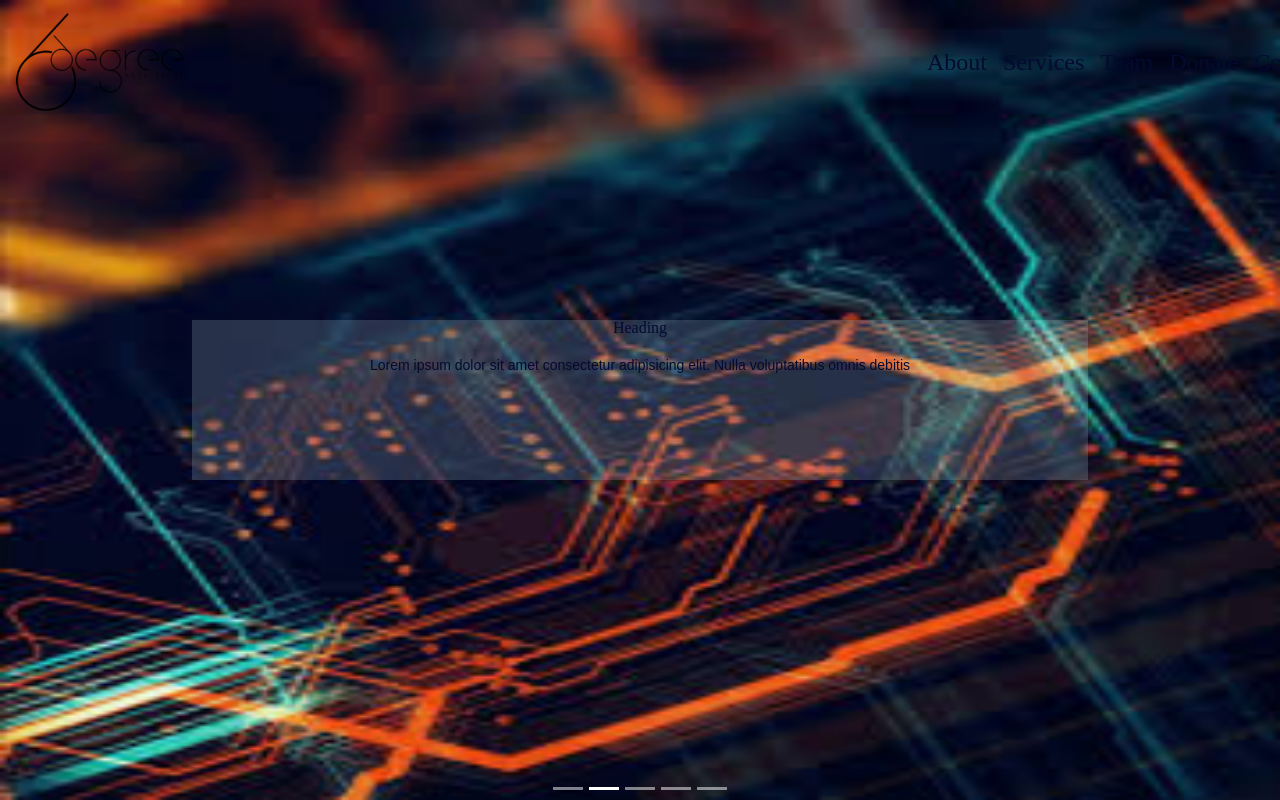
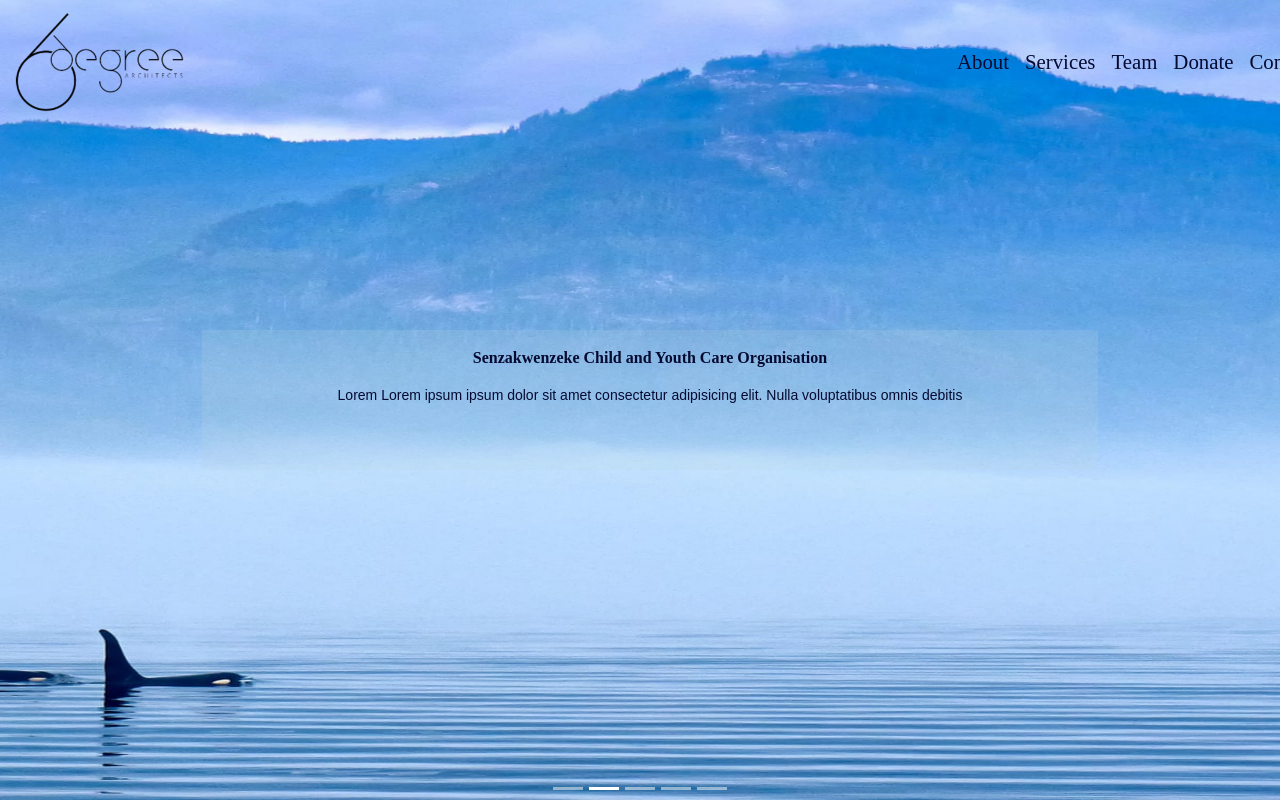
Before and after one commit to LesediMaleka/Senzakwenzeke, a plain HTML site: page index.html in a window 1280 px wide. Drawn offline with nearby package versions, Linux system fonts and the light colour scheme.

Commit message:
Added metags, fixed the navbar styles

```diff
--- a/css/Services.css
+++ b/css/Services.css
@@ -9,6 +9,7 @@
 .hide{
     display: block;
 }
+
 .hid{
     display: none;
 }
--- a/css/styleSheets.css
+++ b/css/styleSheets.css
@@ -59,10 +59,8 @@ html{
     scroll-behavior: smooth;
 }
 body{
-    /* background-color: bisque; */
     background-color: white;
     font-family: 'Old Standard TT', serif;
-    /* font-family: 'Questrial', sans-serif;*/
     color: #050A30;
     overflow-x: hidden;
     overflow-y: hidden;
@@ -89,7 +87,7 @@ strong{
   border-radius: 10px;
 }
 
-/* icons */
+/* icons and anchor tags*/
 .icon a{
     color: #050A30;
 }
@@ -106,6 +104,7 @@ a:hover{
 
 h1, h2 {
   font-family: 'Old Standard TT', serif;
+  font-weight: 600;
 }
 
 /* paragraph text for all the pages and sections */
@@ -122,10 +121,12 @@ h3{
     text-align: left;
     margin-left: 1vw;
     font-family: 'Old Standard TT', serif;
+    font-weight: 350;
 }
 h4{
     font-size: 18px;
     font-family: 'Old Standard TT', serif;
+    font-weight: 350;
 
 }
 .Heading{
@@ -148,7 +149,6 @@ h4{
     top: 0;
     left: 0;
     background-color: rgb(186,215,223);
-    /*   background: rgb(186,215,223); */
     color:#050A30;
     overflow: hidden;
     transition: 0.7s;
@@ -213,50 +213,43 @@ h4{
 }
 
 
-  /* index*/
-.parallax {
-    /* Full height */
+  /* index / homepage*/
+.SenzakwenzekeIndexImages{
     height: 100%;
-    /* height: auto; */
-
     /* Create the parallax scrolling effect */
+    background-repeat: no-repeat;
     background-position: center;
-    background-repeat: no-repeat;
     background-size: cover;
   }
 
   .indexBox{
     position: fixed;
+    padding-top: 20px;
+    margin: 10px;
     bottom: 40vh;
     color:#050A30;
     background-color: rgba(186,215,223, 0.2);
 }
-  .heroImage{
 
-    height:100%;
-    background-position: center;
-    background-repeat: no-repeat;
-    background-size: cover;
-  }
 
 /*Desktop navbar */
 .navbar-expand-lg{
     color: #050A30 !important;
-    font-size: 1.5em;
+    font-size: 1.3em;
 }
 /*  general classes*/
 .hideMobile{
     display: none;
 }
 
-/* About section */
+/* About page */
 .AboutUsImage{
   margin-left: 7vw;
   padding: 15px;
 
 }
 
-/* Team section */
+/* Team page */
 .pic{
   margin-left: 6vw;
   padding: 15px;
@@ -265,7 +258,6 @@ h4{
 .icon{
   display: inline-block;
   font-size: 1.4em;
-  /* border: 1.5px solid #050A30; */
   border-radius: 50%;
   height: 40px;
   width: 40px;
@@ -273,21 +265,10 @@ h4{
   padding-top: 10px;
   background-color:  rgb(186,215,223);
 }
-
-/* Donate page sction */
-/* .DonatePage{
-  background-image: url(../assets/Images/Homepage/h.jpg);
-  background-size: cover;
-  background-repeat: no-repeat;
-  opacity: 1;
-
-
-
-} */
+/* donate page */
 .DonateBox{
   border: 3px solid #050A30;
   padding: 10px;
-  /* background-color:  rgb(186,215,223); */
   border-radius: 10%;
   margin-bottom: 5vh;
   margin: 10px;
@@ -299,7 +280,7 @@ h4{
 
 }
 
-/*contact section/page */
+/*contact page */
 .FormButton{
   color:  rgb(186,215,223);
   background-color: #050A30;
@@ -381,7 +362,6 @@ h4{
   margin-left: 5vw;
 }
 
-/*  */
   /*Team section  */
   .TeamText{
     margin-left: 6vw;
@@ -441,23 +421,23 @@ h4{
   }
 
   .navbar-nav{
-        transform: translateX(-20px);
+      transform: translateX(10px);
 
     }
 
-/* index section */
+/* index page */
 .indexBox{
   top: 40vh;
   width: 70vw;
   left: 15vw;
 }
 
-  /* Contact Page :Lesedi */
+  /* Contact Page  */
 .FormButton{
     width: 15vw;
     margin-left: 12vw;
 }
-/* Team section */
+/* Team page */
 .pic{
   height: 20vh;
   margin-left: 1vw;
@@ -489,7 +469,7 @@ h4{
 
   /* navbar section */
   .navbar-nav{
-    transform: translateX(330px);
+    transform: translateX(360px);
 
   }
  .pic{
@@ -500,17 +480,17 @@ h4{
     margin-left: 5vw;
   }
 
-/* Contact section */
+  /* Contact page*/
   iframe{
     width:40vw;
     height :75vh;
 
   }
-/* About section */
+  /* About page */
   .FooterTextAbout{
     margin-top: 15vh;
   }
-/* Services section */
+  /* Services page */
   .card{
     border: none;
   }
--- a/index.html
+++ b/index.html
@@ -4,9 +4,9 @@
     <meta name="viewport" content="width=device-width, initial-scale=1.0">
 
          <!-- personalised meta-data -->
-         <meta property="og:title" content="Homepage:">
-         <meta property="og:description" content="">
-         <meta property="og:image" content="">
+         <meta property="og:title" content="Homepage:Senzakwenzeke Child and Youth Care Organisation">
+         <meta property="og:description" content="Senzakwenzeke Child and Youth Care Organisation images showcasing their services">
+         <meta property="og:image" content="https://scontent.fjnb1-1.fna.fbcdn.net/v/t31.0-8/14352360_1747029588891974_2994621313488073750_o.jpg?_nc_cat=106&_nc_sid=09cbfe&_nc_eui2=AeGNUmYSIADlSxbqQiVpe0t-NkOht9srnks2Q6G32yueS9I9XqZAO4tZWdFhVw_4TBARBef6JXojOJ8CkQCsYR4r&_nc_ohc=kNdn2Ql5jEQAX-3Jdzm&_nc_ht=scontent.fjnb1-1.fna&oh=374a37989e4f27b2d2df8e4e253ddcfa&oe=5FAB8A7A">
          <meta property="og:url" content="">
 
     <!-- Bootstrap 4 css -->
@@ -164,53 +164,62 @@
       <div class="carousel-inner">
         <div class="carousel-item active">
 
-          <!-- First slide -->
-          <img class="d-block w-100 parallax responsive img-fluid" src="assets/Images/Homepage/aa.jpg" alt="">
+
+
+          <!-- First slide  Image resolution 1920*1200 or 1200*1200-->
+          <img class="d-block w-100 SenzakwenzekeIndexImages responsive img-fluid" src="assets/Images/Homepage/aa.jpg" alt="">
 
            <div class="indexBox">
-            <h1 class="text-center">Heading</h1>
-            <p  class="text-center">Lorem ipsum dolor sit amet consectetur adipisicing elit. Nulla voluptatibus omnis debitis </p>
+            <h1 class="text-center">Senzakwenzeke Child and Youth Care Organisation</h1>
+            <p  class="text-center">dolor sit Lorem ipsum  amet consectetur adipisicing elit. Nulla voluptatibus omnis debitis </p>
           </div>
         </div>
 
         <!-- Second slide -->
         <div class="carousel-item ">
-          <img class="d-block w-100 parallax responsive" src="assets/Images/Homepage/b.jpg" alt="">
+          <img class="d-block w-100 SenzakwenzekeIndexImages responsive" src="assets/Images/Homepage/h.jpg" alt="">
 
-        <div class="indexBox">
-            <h1 class="text-center">Heading</h1>
-            <p  class="text-center">Lorem ipsum dolor sit amet consectetur adipisicing elit. Nulla voluptatibus omnis debitis </p>
+          <div class="indexBox">
+            <h1 class="text-center">Senzakwenzeke Child and Youth Care Organisation</h1>
+            <p  class="text-center">Lorem Lorem ipsum ipsum dolor sit amet consectetur adipisicing elit. Nulla voluptatibus omnis debitis </p>
           </div>
+
         </div>
 
         <!-- Third slide -->
         <div class="carousel-item ">
-          <img class="d-block w-100 parallax responsive" src="assets/Images/Homepage/c.jpg" alt="">
+          <img class="d-block w-100 SenzakwenzekeIndexImages responsive" src="assets/Images/Homepage/c.jpg" alt="">
 
-        <div class="indexBox">
-            <h1 class="text-center">Heading</h1>
-            <p  class="text-center">Lorem ipsum dolor sit amet consectetur adipisicing elit. Nulla voluptatibus omnis debitis </p>
+          <div class="indexBox">
+            <h1 class="text-center">Senzakwenzeke Child and Youth Care Organisation</h1>
+            <p  class="text-center">Lorem ipsum dolor sit amet Lorem ipsum  consectetur adipisicing elit. Nulla voluptatibus omnis debitis </p>
           </div>
+
+
         </div>
 
         <!-- Fourth slide -->
         <div class="carousel-item">
-          <img class="d-block w-100 parallax responsive" src="assets/Images/Homepage/dd.jpg" alt="">
+          <img class="d-block w-100 SenzakwenzekeIndexImages responsive" src="assets/Images/Homepage/dd.jpg" alt="">
 
-        <div class="indexBox">
-            <h1 class="text-center">Heading</h1>
-            <p  class="text-center">Lorem ipsum dolor sit amet consectetur adipisicing elit. Nulla voluptatibus omnis debitis </p>
+          <div class="indexBox">
+            <h1 class="text-center">Senzakwenzeke Child and Youth Care Organisation</h1>
+            <p  class="text-center">Lorem Lorem ipsum Lorem ipsum dolor sit amet consectetur adipisicing elit. Nulla voluptatibus omnis debitis </p>
           </div>
+
+
         </div>
 
         <!-- Fifth slide -->
         <div class="carousel-item">
-          <img class="d-block w-100 parallax responsive" src="assets/Images/Homepage/e.jpg" alt="">
+          <img class="d-block w-100 SenzakwenzekeIndexImages responsive" src="assets/Images/Homepage/f.jpg" alt="">
 
-        <div class="indexBox">
-            <h1 class="text-center">Heading</h1>
-            <p  class="text-center">Lorem ipsum dolor sit amet consectetur adipisicing elit. Nulla voluptatibus omnis debitis </p>
+          <div class="indexBox">
+            <h1 class="text-center">Senzakwenzeke Child and Youth Care Organisation</h1>
+            <p  class="text-center">Lorem ipsum dolor sit amet consectetur adipisicing elit. Nulla voluptatibus omnis debitis Lorem ipsum  </p>
           </div>
+
+
         </div>
 
       <!--  -->
```
Also changed, not shown: About.html (+39 -3 lines), Services.html (+6 -4 lines), Team.html (+2 -2 lines), contact.html (+3 -3 lines), donate.html (+3 -3 lines), assets/Images/BrandGraphics/6DegreeTabIcon.png (deleted), assets/Images/BrandGraphics/BannerLogo.jpg (deleted), assets/Images/Homepage/b.jpg (deleted), assets/Images/Homepage/d.jpg (deleted), assets/Images/Homepage/e.jpg (deleted), assets/Images/Homepage/g.jpg (deleted), 2 other files. Lines whose indentation alone changed are shown as unchanged.
